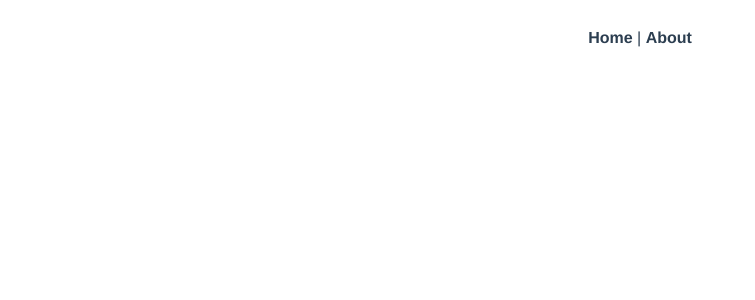
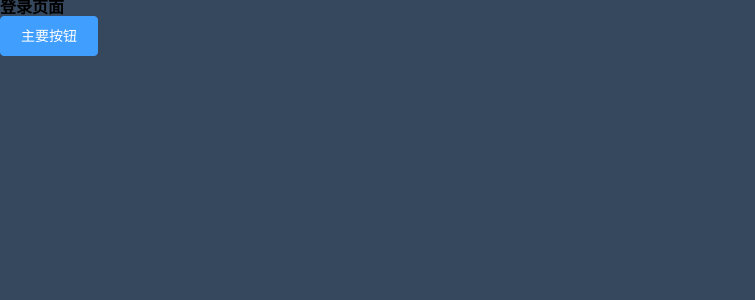
Before and after one commit to LBipanda/vue-admin, a Vue app in the folder vue-admin/: page /#/login in a window 1280 px wide. Shown: the top 300 px of the page, without its empty margins (0-755 px from the left). Built offline with nearby package versions, Linux system fonts and the light colour scheme.

Commit message:
创建vue-admin项目，基础配置（路由，全局样式，全局导入饿了么ui）

```diff
--- a/vue-admin/src/App.vue
+++ b/vue-admin/src/App.vue
@@ -1,32 +1,8 @@
 <template>
   <div id="app">
-    <div id="nav">
-      <router-link to="/">Home</router-link> |
-      <router-link to="/about">About</router-link>
-    </div>
     <router-view />
   </div>
 </template>
-
 <style lang="scss">
-#app {
-  font-family: Avenir, Helvetica, Arial, sans-serif;
-  -webkit-font-smoothing: antialiased;
-  -moz-osx-font-smoothing: grayscale;
-  text-align: center;
-  color: #2c3e50;
-}
-
-#nav {
-  padding: 30px;
-
-  a {
-    font-weight: bold;
-    color: #2c3e50;
-
-    &.router-link-exact-active {
-      color: #42b983;
-    }
-  }
-}
+  #app{}
 </style>
--- a/vue-admin/src/main.js
+++ b/vue-admin/src/main.js
@@ -3,7 +3,9 @@ import App from "./App.vue";
 import router from "./router";
 import store from "./store";
 
-Vue.config.productionTip = false;
+import ElementUI from 'element-ui';
+import 'element-ui/lib/theme-chalk/index.css';
+Vue.use(ElementUI);
 
 new Vue({
   router,
--- a/vue-admin/src/router/index.js
+++ b/vue-admin/src/router/index.js
@@ -1,23 +1,17 @@
 import Vue from "vue";
 import VueRouter from "vue-router";
-import Home from "../views/Home.vue";
 
 Vue.use(VueRouter);
 
 const routes = [
   {
     path: "/",
-    name: "Home",
-    component: Home
+    redirect: "/login"
   },
   {
-    path: "/about",
-    name: "About",
-    // route level code-splitting
-    // this generates a separate chunk (about.[hash].js) for this route
-    // which is lazy-loaded when the route is visited.
-    component: () =>
-      import(/* webpackChunkName: "about" */ "../views/About.vue")
+    path: "/login",
+    name: "login",
+    component: () => import("@/views/login/index.vue")
   }
 ];
 
--- a/vue-admin/src/views/About.vue
+++ /dev/null
@@ -1,5 +0,0 @@
-<template>
-  <div class="about">
-    <h1>This is an about page</h1>
-  </div>
-</template>
--- a/vue-admin/src/views/Home.vue
+++ /dev/null
@@ -1,18 +0,0 @@
-<template>
-  <div class="home">
-    <img alt="Vue logo" src="../assets/logo.png" />
-    <HelloWorld msg="Welcome to Your Vue.js App" />
-  </div>
-</template>
-
-<script>
-// @ is an alias to /src
-import HelloWorld from "@/components/HelloWorld.vue";
-
-export default {
-  name: "Home",
-  components: {
-    HelloWorld
-  }
-};
-</script>
--- /dev/null
+++ b/vue-admin/src/views/login/index.vue
@@ -0,0 +1,25 @@
+<!-- 页面 -->
+<template>
+    <div id="login">
+        <h1>登录页面</h1>
+        <el-button type="primary">主要按钮</el-button>
+    </div>
+</template>
+
+<script>
+export default {
+    name:'login',
+    data () {
+        return {
+
+        }
+    }
+}
+</script>
+
+<style lang="scss" scoped>
+#login{
+    height: 100vh;
+    background: #36485D;
+}
+</style>
--- a/vue-admin/vue.config.js
+++ b/vue-admin/vue.config.js
@@ -6,7 +6,7 @@ module.exports = {
     //输出文件目录
     outputDir: process.env.NODE_ENV === 'production' ? 'dist' : 'devdist',
     // eslint-loader  是否在保存的时候验证代码
-    lintOnSave : true,
+    lintOnSave : false,
 
     // 对内部的 webpack 配置（比如修改、增加Loader选项）(链式操作)
     chainWebpack: (config) =>{
```
Also changed, not shown: 1 other file (tests, documents, lock files or other folders).
